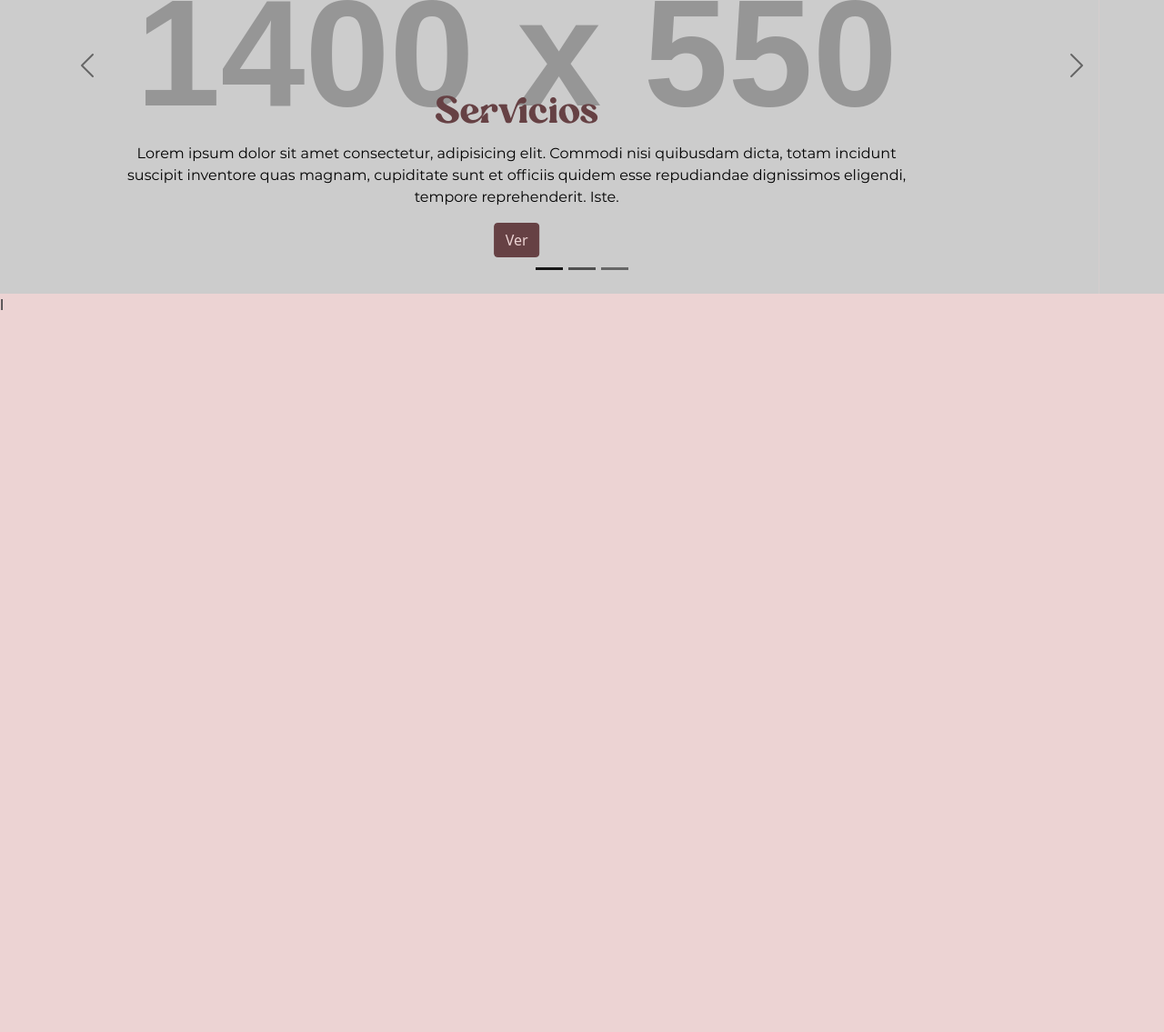
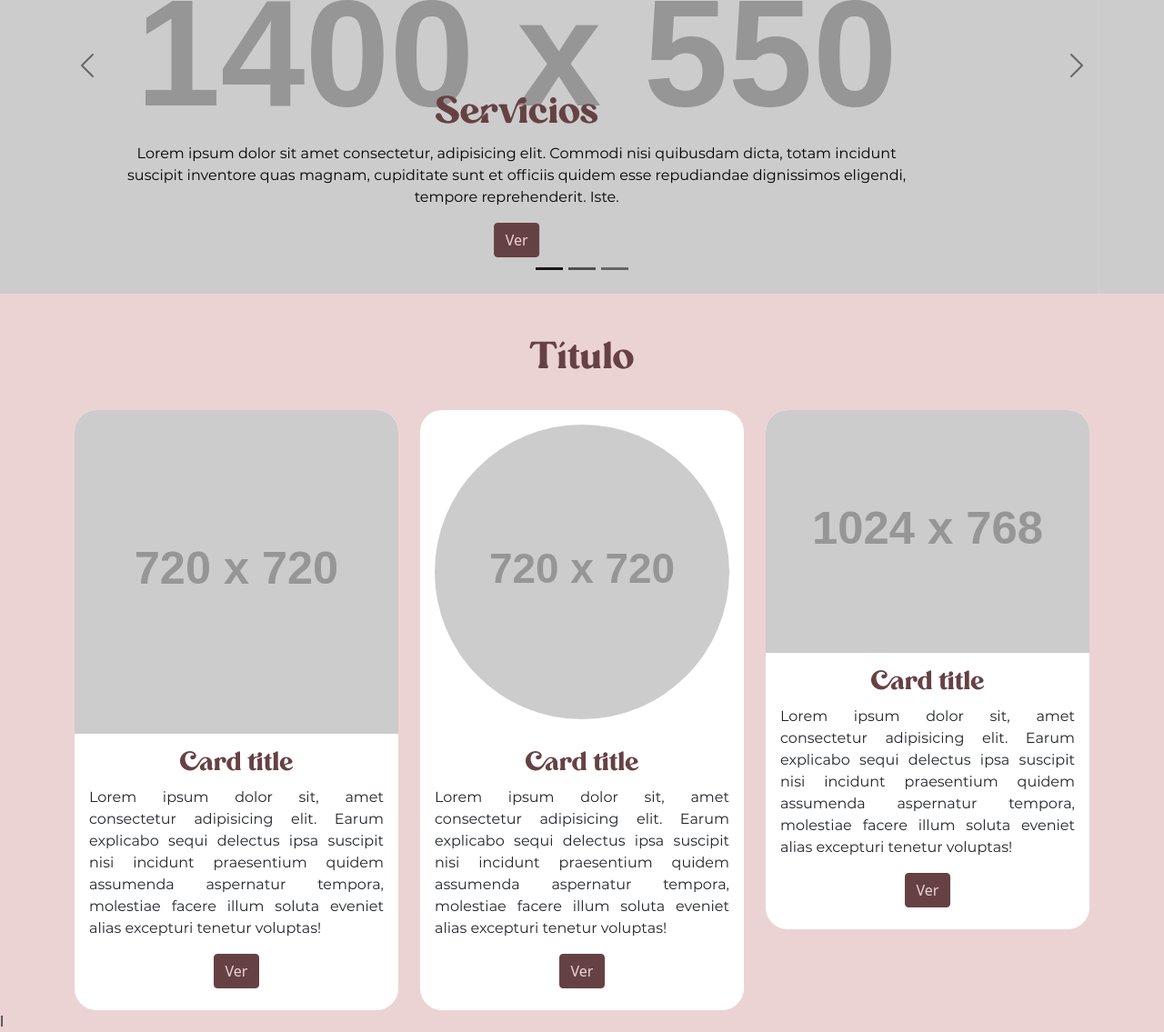
Before and after one commit to martinsimonetti/JulietaAbregoFotografia, a plain HTML site: page index.html in a window 1280 px wide. Shown: the part 245-1380 px from the top of the page at 91% size. Before the commit the page ends 800 px from the top, so only its background shows below. Drawn offline with nearby package versions, Linux system fonts and the light colour scheme; placeholder pictures from the web are drawn by us.

Commit message:
Se creó la primera parte del Main.

```diff
--- a/css/styles.css
+++ b/css/styles.css
@@ -46,6 +46,10 @@ p {
     color: #ECD3D3 !important;
 }
 
+.text-justify{
+    text-align: justify;
+}
+
 .navbar{
     padding: 4px 0;
 }
@@ -66,3 +70,22 @@ p {
 .navbar-dark .navbar-nav .nav-link.active, .navbar-dark .navbar-nav .show>.nav-link{
     color: #ECD3D3 !important;
 }
+
+.btn-centrado{
+    align-self: center;
+}
+
+.card{
+    background-color: #FFFFFF;
+    border: none;
+    border-radius: 1.5rem;
+}
+
+.card-img-top{
+    border-radius: 1.5rem 1.5rem 0 0;
+}
+
+.card-img-rounded{
+    border-radius: 50%;
+    margin: 1rem;
+}
--- a/index.html
+++ b/index.html
@@ -48,7 +48,9 @@
                         <img src="https://via.placeholder.com/1400x550.png" class="d-block w-100" alt="...">
                         <div class="carousel-caption d-none d-md-block">
                             <h1>Servicios</h1>
-                            <p>Lorem ipsum dolor sit amet consectetur, adipisicing elit. Commodi nisi quibusdam dicta, totam incidunt suscipit inventore quas magnam, cupiditate sunt et officiis quidem esse repudiandae dignissimos eligendi, tempore reprehenderit. Iste.</p>
+                            <p>Lorem ipsum dolor sit amet consectetur, adipisicing elit. Commodi nisi quibusdam dicta,
+                                totam incidunt suscipit inventore quas magnam, cupiditate sunt et officiis quidem esse
+                                repudiandae dignissimos eligendi, tempore reprehenderit. Iste.</p>
                             <a href="#" class="btn btn-primary">Ver</a>
                         </div>
                     </div>
@@ -56,7 +58,9 @@
                         <img src="https://via.placeholder.com/1400x550.png" class="d-block w-100" alt="...">
                         <div class="carousel-caption d-none d-md-block">
                             <h1>Cursos</h1>
-                            <p>Lorem ipsum dolor sit amet consectetur adipisicing elit. Dolores animi similique ex accusantium, rerum pariatur nemo eaque quos possimus ullam doloremque omnis incidunt nam, sit veritatis? A adipisci inventore dignissimos.</p>
+                            <p>Lorem ipsum dolor sit amet consectetur adipisicing elit. Dolores animi similique ex
+                                accusantium, rerum pariatur nemo eaque quos possimus ullam doloremque omnis incidunt
+                                nam, sit veritatis? A adipisci inventore dignissimos.</p>
                             <a href="#" class="btn btn-primary">Ver</a>
                         </div>
                     </div>
@@ -64,7 +68,9 @@
                         <img src="https://via.placeholder.com/1400x550.png" class="d-block w-100" alt="...">
                         <div class="carousel-caption d-none d-md-block">
                             <h1>Recursos gratuitos</h1>
-                            <p>Lorem ipsum dolor sit amet consectetur adipisicing elit. Dolores animi similique ex accusantium, rerum pariatur nemo eaque quos possimus ullam doloremque omnis incidunt nam, sit veritatis? A adipisci inventore dignissimos.</p>
+                            <p>Lorem ipsum dolor sit amet consectetur adipisicing elit. Dolores animi similique ex
+                                accusantium, rerum pariatur nemo eaque quos possimus ullam doloremque omnis incidunt
+                                nam, sit veritatis? A adipisci inventore dignissimos.</p>
                             <a href="#" class="btn btn-primary">Ver</a>
                         </div>
                     </div>
@@ -81,6 +87,49 @@
                 </button>
             </div>
         </section>
+        <br>
+        <section>
+            <div class="container">
+                <br>
+                <h1 class="text-center">Título</h1>
+                <br>
+                <div class="row row-cols-1 row-cols-md-3 g-4">
+                    <div class="col">
+                        <div class="card">
+                            <img src="https://via.placeholder.com/720.png" class="card-img-top" alt="...">
+                            <div class="card-body">
+                                <h3 class="card-title text-center">Card title</h3>
+                                <p class="card-text text-justify">Lorem ipsum dolor sit, amet consectetur adipisicing elit. Earum explicabo sequi delectus ipsa suscipit nisi incidunt praesentium quidem assumenda aspernatur tempora, molestiae facere illum soluta eveniet alias excepturi tenetur voluptas!</p>
+                            </div>
+                            <a href="#" class="btn btn-primary btn-centrado">Ver</a>
+                            <br>
+                        </div>
+                    </div>
+                    <div class="col">
+                        <div class="card">
+                            <img src="https://via.placeholder.com/720.png" class="card-img-rounded" alt="...">
+                            <div class="card-body">
+                                <h3 class="card-title text-center">Card title</h3>
+                                <p class="card-text text-justify">Lorem ipsum dolor sit, amet consectetur adipisicing elit. Earum explicabo sequi delectus ipsa suscipit nisi incidunt praesentium quidem assumenda aspernatur tempora, molestiae facere illum soluta eveniet alias excepturi tenetur voluptas!</p>
+                            </div>
+                            <a href="#" class="btn btn-primary btn-centrado">Ver</a>
+                            <br>
+                        </div>
+                    </div>
+                    <div class="col">
+                        <div class="card">
+                            <img src="https://via.placeholder.com/1024x768.png" class="card-img-top" alt="...">
+                            <div class="card-body">
+                                <h3 class="card-title text-center">Card title</h3>
+                                <p class="card-text text-justify">Lorem ipsum dolor sit, amet consectetur adipisicing elit. Earum explicabo sequi delectus ipsa suscipit nisi incidunt praesentium quidem assumenda aspernatur tempora, molestiae facere illum soluta eveniet alias excepturi tenetur voluptas!</p>
+                            </div>
+                            <a href="#" class="btn btn-primary btn-centrado">Ver</a>
+                            <br>
+                        </div>
+                    </div>
+                </div>
+            </div>
+        </section>
     </main>
     <footer></footer>
 
```
